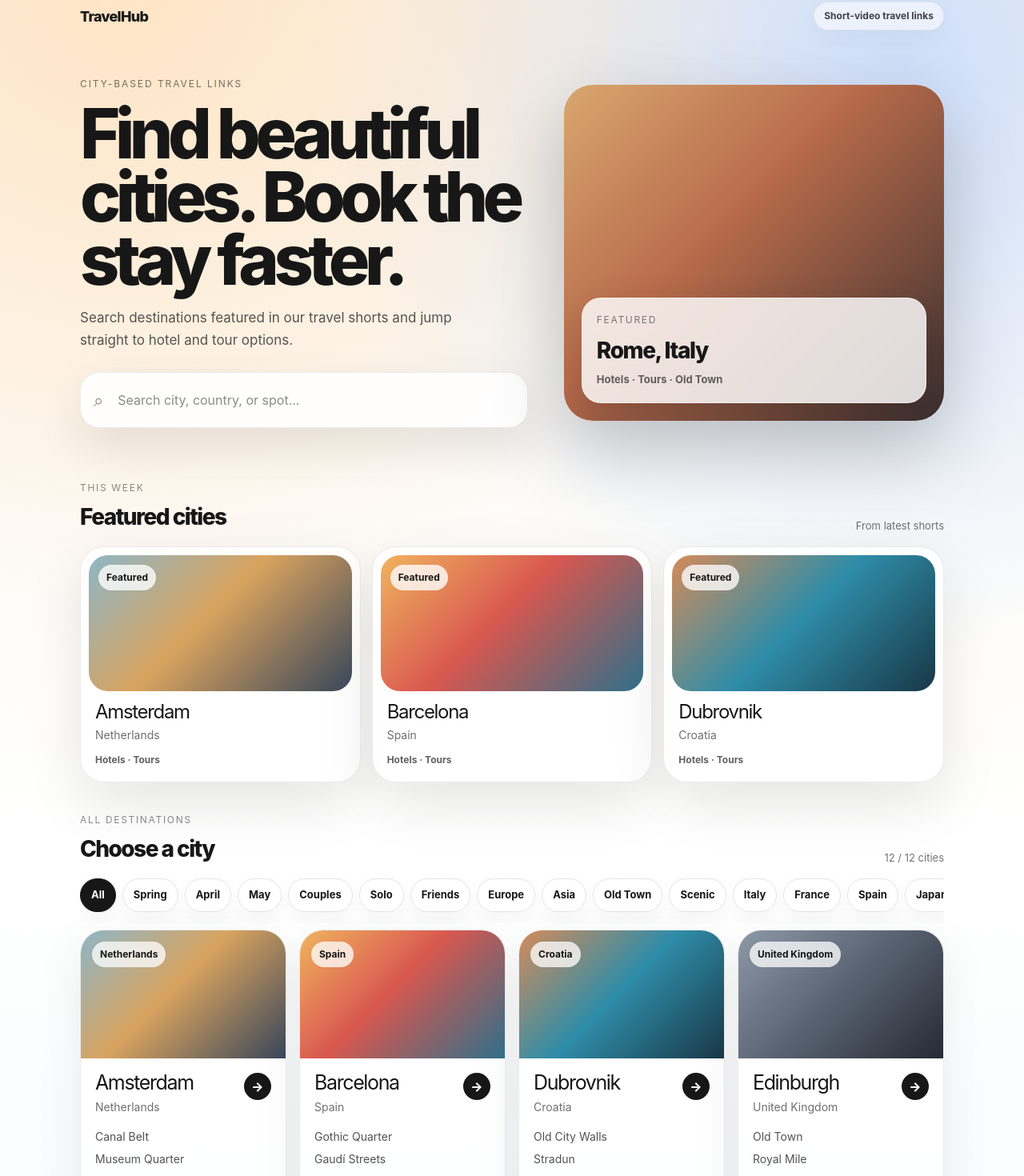
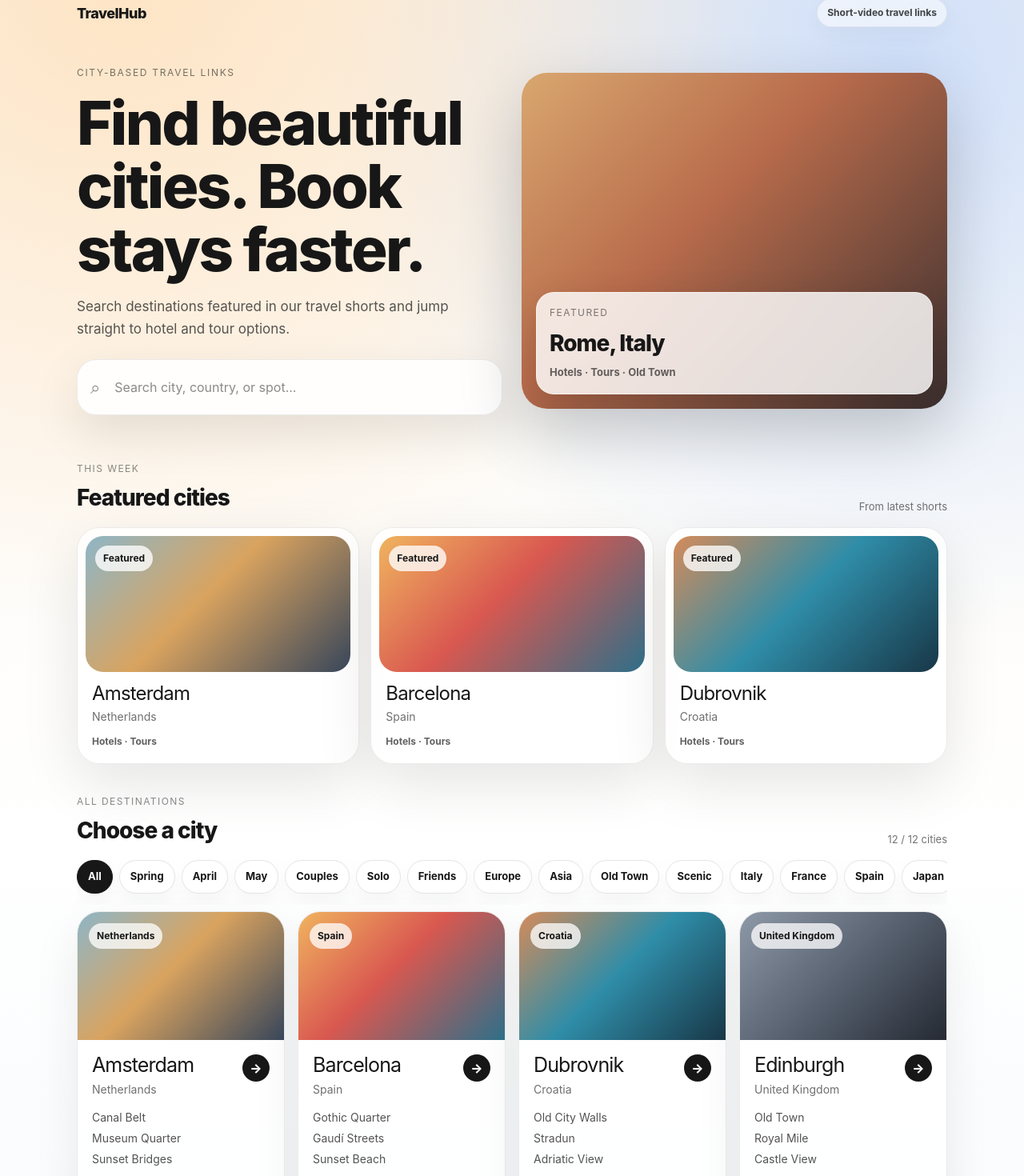
Before and after one commit to kazumophone-arch/travelhub, a Next.js app: page / in a window 1280 px wide. Shown: the part 20-1490 px from the top of the page at 80% size. Built offline with nearby package versions, Linux system fonts and the light colour scheme.

Commit message:
fix mobile city explorer layout

```diff
--- a/components/CityExplorer.tsx
+++ b/components/CityExplorer.tsx
@@ -27,6 +27,46 @@ const asiaCountries = new Set([
   "Thailand",
   "Singapore",
 ]);
+
+const preferredOrder = [
+  "World Heritage",
+  "Spring",
+  "Summer",
+  "Autumn",
+  "Winter",
+  "January",
+  "February",
+  "March",
+  "April",
+  "May",
+  "June",
+  "July",
+  "August",
+  "September",
+  "October",
+  "November",
+  "December",
+  "Couples",
+  "Family",
+  "Solo",
+  "Friends",
+  "Weekend",
+  "Luxury",
+  "Budget",
+  "Europe",
+  "Asia",
+  "Old Town",
+  "Scenic",
+  "Beach",
+  "Nature",
+  "Food",
+  "Italy",
+  "France",
+  "Spain",
+  "Japan",
+  "United Kingdom",
+  "Netherlands",
+];
 
 function getCityCategories(city: City) {
   const categories = new Set<string>();
@@ -108,46 +148,6 @@ export function CityExplorer({ cities }: Props) {
       getCityCategories(city).forEach((category) => set.add(category));
     });
 
-const preferredOrder = [
-  "World Heritage",
-  "Spring",
-  "Summer",
-  "Autumn",
-  "Winter",
-  "January",
-  "February",
-  "March",
-  "April",
-  "May",
-  "June",
-  "July",
-  "August",
-  "September",
-  "October",
-  "November",
-  "December",
-  "Couples",
-  "Family",
-  "Solo",
-  "Friends",
-  "Weekend",
-  "Luxury",
-  "Budget",
-  "Europe",
-  "Asia",
-  "Old Town",
-  "Scenic",
-  "Beach",
-  "Nature",
-  "Food",
-  "Italy",
-  "France",
-  "Spain",
-  "Japan",
-  "United Kingdom",
-  "Netherlands",
-];
-
     const ordered = preferredOrder.filter((category) => set.has(category));
     const rest = Array.from(set)
       .filter((category) => !preferredOrder.includes(category))
@@ -197,7 +197,7 @@ const preferredOrder = [
             <div style={eyebrowStyle}>City-based travel links</div>
 
             <h1 style={heroTitleStyle}>
-              Find beautiful cities. Book the stay faster.
+              Find beautiful cities. Book stays faster.
             </h1>
 
             <p style={heroSubtitleStyle}>
@@ -313,7 +313,7 @@ const preferredOrder = [
 
                   <div style={destinationBodyStyle}>
                     <div style={destinationTopStyle}>
-                      <div>
+                      <div style={destinationTextStyle}>
                         <h3 style={destinationTitleStyle}>{city.city}</h3>
                         <p style={destinationCountryStyle}>{city.country}</p>
                       </div>
@@ -349,6 +349,7 @@ const preferredOrder = [
 
 const pageStyle: CSSProperties = {
   minHeight: "100vh",
+  overflowX: "hidden",
   background:
     "radial-gradient(circle at 12% 0%, rgba(255, 221, 180, 0.72), transparent 30%), radial-gradient(circle at 88% 4%, rgba(175, 205, 255, 0.58), transparent 28%), linear-gradient(180deg, #fbf7f0 0%, #ffffff 44%, #eef4f8 100%)",
   color: "#171717",
@@ -359,15 +360,16 @@ const pageStyle: CSSProperties = {
 const shellStyle: CSSProperties = {
   maxWidth: 1120,
   margin: "0 auto",
-  padding: "22px 20px 54px",
+  padding: "18px 16px 48px",
 };
 
 const navStyle: CSSProperties = {
   display: "flex",
   alignItems: "center",
   justifyContent: "space-between",
-  gap: 16,
-  marginBottom: 30,
+  gap: 12,
+  flexWrap: "wrap",
+  marginBottom: 28,
 };
 
 const logoStyle: CSSProperties = {
@@ -375,7 +377,7 @@ const logoStyle: CSSProperties = {
   textDecoration: "none",
   fontSize: 18,
   fontWeight: 800,
-  letterSpacing: "-0.04em",
+  letterSpacing: "-0.03em",
 };
 
 const navPillStyle: CSSProperties = {
@@ -391,19 +393,20 @@ const navPillStyle: CSSProperties = {
 
 const heroStyle: CSSProperties = {
   display: "grid",
-  gridTemplateColumns: "minmax(0, 1.1fr) minmax(280px, 0.9fr)",
+  gridTemplateColumns: "repeat(auto-fit, minmax(min(100%, 360px), 1fr))",
   gap: 24,
   alignItems: "center",
   marginBottom: 38,
 };
 
 const heroTextStyle: CSSProperties = {
-  padding: "28px 0",
+  padding: "20px 0",
+  minWidth: 0,
 };
 
 const eyebrowStyle: CSSProperties = {
   fontSize: 12,
-  letterSpacing: "0.16em",
+  letterSpacing: "0.14em",
   textTransform: "uppercase",
   opacity: 0.58,
   marginBottom: 14,
@@ -412,16 +415,17 @@ const eyebrowStyle: CSSProperties = {
 const heroTitleStyle: CSSProperties = {
   margin: "0 0 18px",
   maxWidth: 680,
-  fontSize: "clamp(46px, 8vw, 86px)",
-  lineHeight: 0.92,
-  letterSpacing: "-0.075em",
+  fontSize: "clamp(34px, 10vw, 76px)",
+  lineHeight: 1.04,
+  letterSpacing: "-0.035em",
   fontWeight: 850,
+  overflowWrap: "break-word",
 };
 
 const heroSubtitleStyle: CSSProperties = {
-  margin: "0 0 26px",
+  margin: "0 0 24px",
   maxWidth: 520,
-  fontSize: 17,
+  fontSize: "clamp(15px, 4vw, 17px)",
   lineHeight: 1.65,
   opacity: 0.72,
 };
@@ -442,10 +446,12 @@ const searchBoxStyle: CSSProperties = {
 const searchIconStyle: CSSProperties = {
   fontSize: 22,
   opacity: 0.5,
+  flexShrink: 0,
 };
 
 const searchInputStyle: CSSProperties = {
   width: "100%",
+  minWidth: 0,
   padding: "15px 8px",
   border: 0,
   outline: "none",
@@ -456,25 +462,26 @@ const searchInputStyle: CSSProperties = {
 
 const heroPreviewStyle: CSSProperties = {
   position: "relative",
+  minWidth: 0,
 };
 
 const heroImageStyle: CSSProperties = {
-  minHeight: 420,
-  borderRadius: 36,
+  minHeight: "clamp(250px, 68vw, 420px)",
+  borderRadius: 32,
   background:
     "linear-gradient(135deg, #d9a76f 0%, #b86b4b 42%, #3b2f2f 100%)",
-  boxShadow: "0 36px 90px rgba(0, 0, 0, 0.22)",
+  boxShadow: "0 30px 80px rgba(0, 0, 0, 0.2)",
   position: "relative",
   overflow: "hidden",
 };
 
 const floatingCardStyle: CSSProperties = {
   position: "absolute",
-  left: 22,
-  right: 22,
-  bottom: 22,
-  padding: 18,
-  borderRadius: 24,
+  left: 18,
+  right: 18,
+  bottom: 18,
+  padding: 16,
+  borderRadius: 22,
   background: "rgba(255, 255, 255, 0.82)",
   backdropFilter: "blur(18px)",
   border: "1px solid rgba(255, 255, 255, 0.5)",
@@ -484,15 +491,15 @@ const floatingCardStyle: CSSProperties = {
 const floatingSmallTextStyle: CSSProperties = {
   fontSize: 12,
   textTransform: "uppercase",
-  letterSpacing: "0.14em",
+  letterSpacing: "0.12em",
   opacity: 0.55,
   marginBottom: 8,
 };
 
 const floatingTitleStyle: CSSProperties = {
-  fontSize: 28,
+  fontSize: "clamp(22px, 7vw, 28px)",
   fontWeight: 800,
-  letterSpacing: "-0.05em",
+  letterSpacing: "-0.035em",
 };
 
 const floatingSubStyle: CSSProperties = {
@@ -509,14 +516,15 @@ const featuredStyle: CSSProperties = {
 const sectionHeaderStyle: CSSProperties = {
   display: "flex",
   justifyContent: "space-between",
-  gap: 18,
-  alignItems: "end",
+  gap: 12,
+  alignItems: "flex-end",
   marginBottom: 16,
+  flexWrap: "wrap",
 };
 
 const smallLabelStyle: CSSProperties = {
   fontSize: 12,
-  letterSpacing: "0.14em",
+  letterSpacing: "0.12em",
   textTransform: "uppercase",
   opacity: 0.5,
   marginBottom: 6,
@@ -524,8 +532,8 @@ const smallLabelStyle: CSSProperties = {
 
 const sectionTitleStyle: CSSProperties = {
   margin: 0,
-  fontSize: 28,
-  letterSpacing: "-0.055em",
+  fontSize: "clamp(24px, 6vw, 28px)",
+  letterSpacing: "-0.035em",
   fontWeight: 800,
 };
 
@@ -537,14 +545,14 @@ const mutedTextStyle: CSSProperties = {
 
 const featuredGridStyle: CSSProperties = {
   display: "grid",
-  gridTemplateColumns: "repeat(auto-fit, minmax(230px, 1fr))",
+  gridTemplateColumns: "repeat(auto-fit, minmax(min(100%, 260px), 1fr))",
   gap: 14,
 };
 
 const featuredCardStyle: CSSProperties = {
   display: "block",
   padding: 10,
-  borderRadius: 30,
+  borderRadius: 28,
   background: "rgba(255, 255, 255, 0.78)",
   border: "1px solid rgba(0, 0, 0, 0.08)",
   boxShadow: "0 24px 70px rgba(0, 0, 0, 0.1)",
@@ -553,8 +561,8 @@ const featuredCardStyle: CSSProperties = {
 };
 
 const featuredVisualStyle: CSSProperties = {
-  height: 170,
-  borderRadius: 24,
+  height: "clamp(145px, 42vw, 170px)",
+  borderRadius: 22,
   position: "relative",
   overflow: "hidden",
 };
@@ -578,8 +586,8 @@ const featuredContentStyle: CSSProperties = {
 const featuredTitleStyle: CSSProperties = {
   margin: 0,
   fontSize: 24,
-  lineHeight: 1,
-  letterSpacing: "-0.055em",
+  lineHeight: 1.05,
+  letterSpacing: "-0.035em",
 };
 
 const featuredCountryStyle: CSSProperties = {
@@ -605,6 +613,7 @@ const categoryWrapStyle: CSSProperties = {
   overflowX: "auto",
   paddingBottom: 14,
   marginBottom: 8,
+  WebkitOverflowScrolling: "touch",
 };
 
 const categoryButtonStyle: CSSProperties = {
@@ -629,13 +638,13 @@ const activeCategoryStyle: CSSProperties = {
 
 const destinationGridStyle: CSSProperties = {
   display: "grid",
-  gridTemplateColumns: "repeat(auto-fit, minmax(250px, 1fr))",
+  gridTemplateColumns: "repeat(auto-fit, minmax(min(100%, 260px), 1fr))",
   gap: 16,
 };
 
 const destinationCardStyle: CSSProperties = {
   display: "block",
-  borderRadius: 30,
+  borderRadius: 28,
   background: "rgba(255, 255, 255, 0.82)",
   border: "1px solid rgba(0, 0, 0, 0.08)",
   boxShadow: "0 20px 58px rgba(0, 0, 0, 0.08)",
@@ -645,7 +654,7 @@ const destinationCardStyle: CSSProperties = {
 };
 
 const destinationVisualStyle: CSSProperties = {
-  height: 160,
+  height: "clamp(140px, 40vw, 160px)",
   position: "relative",
 };
 
@@ -673,11 +682,16 @@ const destinationTopStyle: CSSProperties = {
   marginBottom: 16,
 };
 
+const destinationTextStyle: CSSProperties = {
+  minWidth: 0,
+};
+
 const destinationTitleStyle: CSSProperties = {
   margin: 0,
-  fontSize: 25,
-  lineHeight: 1,
-  letterSpacing: "-0.055em",
+  fontSize: "clamp(22px, 6vw, 25px)",
+  lineHeight: 1.05,
+  letterSpacing: "-0.035em",
+  overflowWrap: "break-word",
 };
 
 const destinationCountryStyle: CSSProperties = {
@@ -702,6 +716,7 @@ const spotsStyle: CSSProperties = {
   display: "grid",
   gap: 7,
   fontSize: 14,
+  lineHeight: 1.35,
   opacity: 0.74,
   marginBottom: 16,
 };
```
